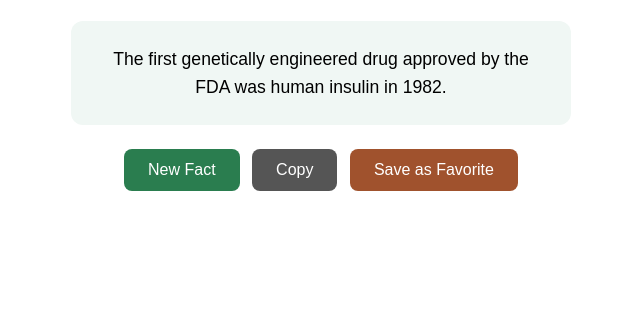
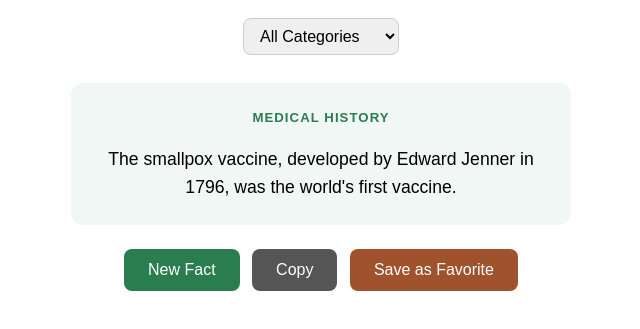
Before and after one commit to apower-formation/practice-fun-fact-generator, a plain HTML site: page index.html in a window 1280 px wide. Both pictures are taken after a click on the button "New Fact". Shown: the part 121-450 px from the top of the page, without its empty margins (319-959 px from the left). Drawn offline with Linux system fonts and the light colour scheme.

Commit message:
Add category filter via Claude Code

```diff
--- a/index.html
+++ b/index.html
@@ -5,7 +5,9 @@
   <style>
     body { font-family: sans-serif; max-width: 500px; margin: 80px auto; text-align: center; }
     h1 { color: #2a7d4f; }
+    #category-select { font-size: 1em; padding: 8px 12px; border-radius: 8px; border: 1px solid #ccc; margin-bottom: 4px; cursor: pointer; }
     #fact-box { background: #f0f7f4; border-radius: 12px; padding: 24px; margin: 24px 0; font-size: 1.1em; line-height: 1.6; }
+    .category-label { font-size: 0.75em; text-transform: uppercase; letter-spacing: 0.08em; color: #2a7d4f; font-weight: bold; margin-bottom: 16px; display: block; }
     button { background: #2a7d4f; color: white; border: none; padding: 12px 24px; border-radius: 8px; font-size: 1em; cursor: pointer; }
     button:hover { background: #1f5e3a; }
     #copy-btn { background: #555; margin-left: 8px; }
@@ -22,6 +24,12 @@
 </head>
 <body>
   <h1>🧬 Biotech Fun Facts</h1>
+  <select id="category-select" onchange="onCategoryChange()">
+    <option value="all">All Categories</option>
+    <option value="Genomics">Genomics</option>
+    <option value="Drug Discovery">Drug Discovery</option>
+    <option value="Medical History">Medical History</option>
+  </select>
   <div id="fact-box">Click the button to get a fun fact!</div>
   <button onclick="showFact()">New Fact</button>
   <button id="copy-btn" onclick="copyFact()">Copy</button>
@@ -29,24 +37,60 @@
   <div id="favorites"></div>
 
   <script>
-    const facts = [
-      "The human genome contains about 3 billion base pairs of DNA.",
-      "Penicillin, the world's first antibiotic, was discovered accidentally by Alexander Fleming in 1928.",
-      "CRISPR gene editing was first demonstrated in human cells in 2013.",
-      "The first genetically engineered drug approved by the FDA was human insulin in 1982.",
-      "mRNA vaccines, like those for COVID-19, teach your cells to make a protein that triggers an immune response."
-    ];
+    const facts = {
+      "Genomics": [
+        "The human genome contains about 3 billion base pairs of DNA.",
+        "CRISPR gene editing was first demonstrated in human cells in 2013.",
+        "Less than 2% of the human genome codes for proteins — the rest was once called 'junk DNA'.",
+        "The Human Genome Project, completed in 2003, took 13 years and cost roughly $3 billion."
+      ],
+      "Drug Discovery": [
+        "The first genetically engineered drug approved by the FDA was human insulin in 1982.",
+        "mRNA vaccines, like those for COVID-19, teach your cells to make a protein that triggers an immune response.",
+        "On average, it takes over 10 years and $2 billion to bring a new drug to market.",
+        "Combinatorial chemistry, introduced in the 1990s, allowed scientists to synthesize thousands of compounds at once to speed up drug screening."
+      ],
+      "Medical History": [
+        "Penicillin, the world's first antibiotic, was discovered accidentally by Alexander Fleming in 1928.",
+        "The smallpox vaccine, developed by Edward Jenner in 1796, was the world's first vaccine.",
+        "Blood types (A, B, O) were discovered by Karl Landsteiner in 1901, making safe transfusions possible.",
+        "The first successful organ transplant — a kidney — was performed in 1954 by Dr. Joseph Murray."
+      ]
+    };
+
+    const PLACEHOLDER = "Click the button to get a fun fact!";
+
+    function getActiveFacts() {
+      const cat = document.getElementById("category-select").value;
+      return cat === "all" ? Object.values(facts).flat() : facts[cat];
+    }
+
+    function onCategoryChange() {
+      document.getElementById("fact-box").textContent = PLACEHOLDER;
+      document.querySelector(".category-label")?.remove();
+    }
 
     function showFact() {
-      const random = Math.floor(Math.random() * facts.length);
-      document.getElementById("fact-box").textContent = facts[random];
+      const pool = getActiveFacts();
+      const fact = pool[Math.floor(Math.random() * pool.length)];
+      document.getElementById("fact-box").textContent = fact;
+
+      const cat = document.getElementById("category-select").value;
+      let label = document.querySelector(".category-label");
+      if (cat === "all") {
+        const foundCat = Object.keys(facts).find(k => facts[k].includes(fact));
+        if (!label) { label = document.createElement("span"); label.className = "category-label"; document.getElementById("fact-box").prepend(label); }
+        label.textContent = foundCat;
+      } else if (label) {
+        label.remove();
+      }
     }
 
     const favorites = [];
 
     function saveFavorite() {
       const text = document.getElementById("fact-box").textContent;
-      if (text === "Click the button to get a fun fact!" || favorites.includes(text)) return;
+      if (text === PLACEHOLDER || favorites.includes(text)) return;
       favorites.push(text);
       renderFavorites();
     }
@@ -66,7 +110,7 @@
 
     function copyFact() {
       const text = document.getElementById("fact-box").textContent;
-      if (text === "Click the button to get a fun fact!") return;
+      if (text === PLACEHOLDER) return;
       navigator.clipboard.writeText(text).then(() => {
         const btn = document.getElementById("copy-btn");
         btn.textContent = "Copied!";
```
